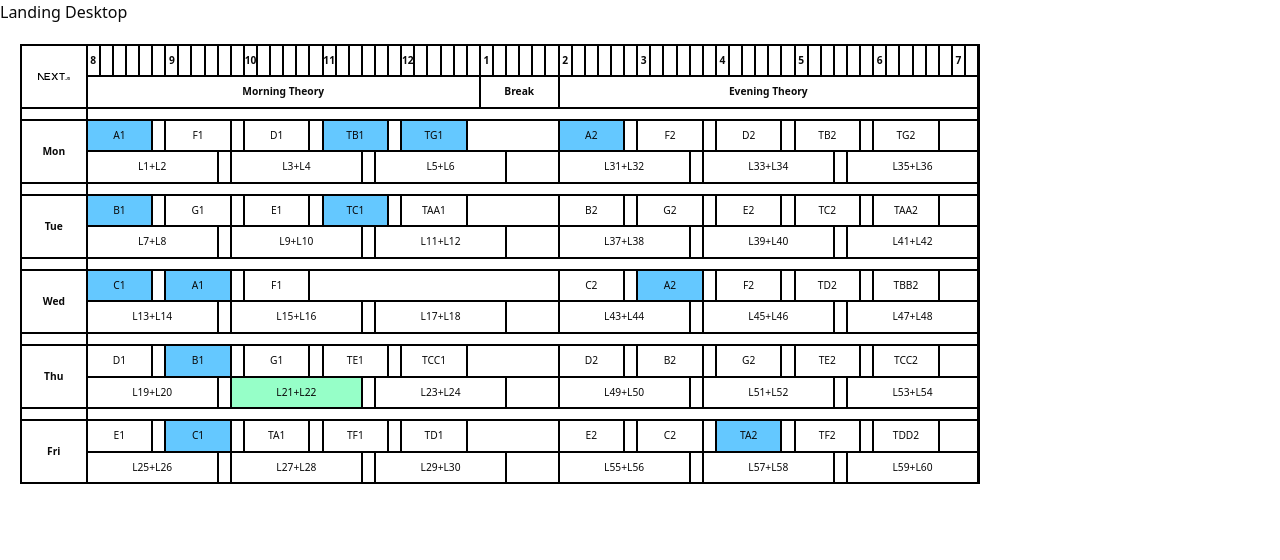
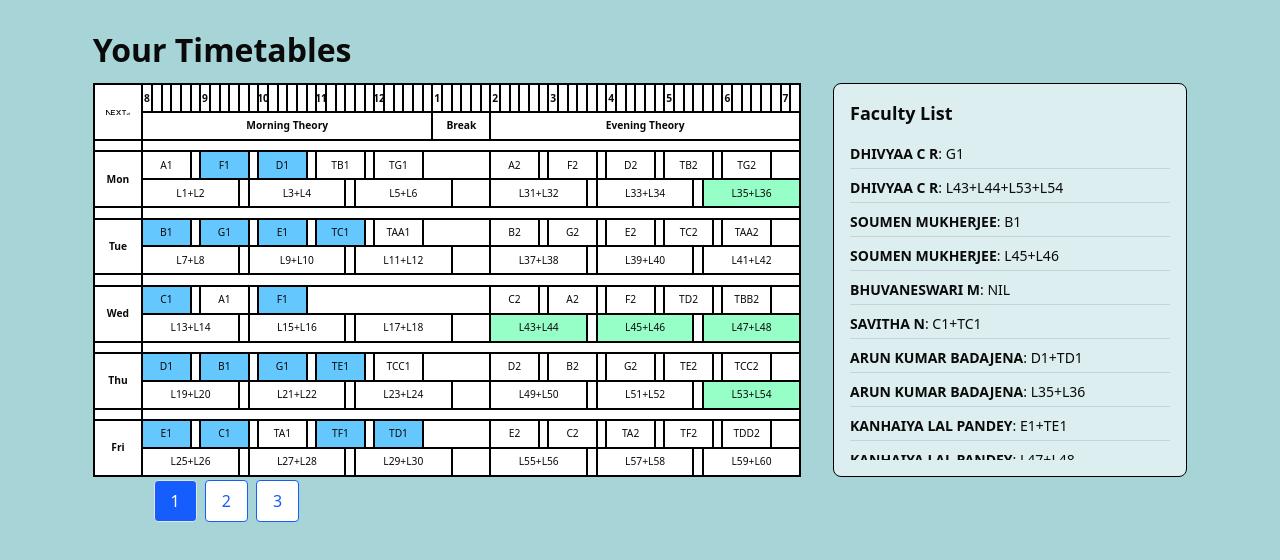
Before and after one commit to CodeChefVIT/ffcs, a Next.js app: page / in a window 1280 px wide. Shown: the top 560 px of the page. Built offline with nearby package versions, Linux system fonts and the light colour scheme.

Commit message:
Feat : TT and faculty list workin ; Merged both codes

```diff
--- /dev/null
+++ b/src/app/landing/landing.module.css
@@ -0,0 +1,62 @@
+.pageContainer {
+  background-color: #a7d5d7;
+  min-height: 100vh;
+  padding: 2rem;
+}
+
+.outerWrapper {
+  display: flex;
+  justify-content: center;
+}
+
+.mainContent {
+ height: 75%;
+  width: 90%;
+  max-width: 1600px;
+  aspect-ratio: 25 / 12;
+  min-width: 1000px;
+  min-height: 480px;
+  display: flex;
+  gap: 2rem;
+  align-items: stretch;
+}
+
+.timeTableWrapper {
+  height: 75%;
+
+  display: flex;
+  flex-direction: column;
+}
+
+.facultyTableWrapper {
+
+  height: 75%;
+
+  display: flex;
+  flex-direction: column;
+}
+
+.timeTableWrapper {
+  flex: 2;
+}
+
+.facultyTableWrapper {
+  flex: 1;
+}
+
+.buttonGroup {
+  margin-top: -8rem;
+  display: flex;
+  gap: 0.5rem;
+  margin-right: 30%;
+  margin-left:10%;
+  justify-content: left;
+}
+
+.pageTitle {
+  font-size: 2rem;
+  font-weight: bold;
+  line-height: 1.1;
+  margin-bottom: 1rem;
+  margin-left: 5%;
+}
--- a/src/app/landing/landing.tsx
+++ b/src/app/landing/landing.tsx
@@ -1,22 +1,145 @@
-import TimeTable from "@/components/timetable/TimeTable";
-import { tableFacingSlot } from "@/components/timetable/type";
+'use client';
 
-const slotNames: tableFacingSlot[] = [
-    { slotName: 'A1', showName: true },
-    { slotName: 'A2+TA2', showName: true },
-    { slotName: 'B1+TB1', showName: true },
-    { slotName: 'C1+TC1', showName: true },
-    { slotName: 'TG1', showName: true },
-    { slotName: 'L21+L22', showName: true },
+import React, { useState } from 'react';
+import TimeTable from '@/components/timetable/TimeTable';
+import FacultyTable from '@/components/ui/FacultyTable';
+import { IFacultyData, tableFacingSlot } from '@/lib/type';
+import styles from './landing.module.css';
+
+const extractSlotNames = (facultyData: IFacultyData[]): tableFacingSlot[] => {
+  const slotSet = new Set<string>();
+  facultyData.forEach(faculty => {
+    faculty.facultySlot.forEach(group => {
+      group.split('+').forEach(slotName => {
+        slotSet.add(slotName);
+      });
+    });
+  });
+  return Array.from(slotSet).map(slotName => ({ slotName, showName: true }));
+};
+
+const initialFacultyData: IFacultyData[][] = [
+ [
+  {
+    _id: '1',
+    faculty: 'DHIVYAA C R',
+    facultySlot: ['G1'],
+    subject: 'BCSE102P - Structured and Object-Oriented Programming Lab'
+  },
+  {
+    _id: '2',
+    faculty: 'DHIVYAA C R',
+    facultySlot: ['L43+L44+L53+L54'],
+    subject: 'BENG101L - Technical English Communication'
+  },
+  {
+    _id: '3',
+    faculty: 'SOUMEN MUKHERJEE',
+    facultySlot: ['B1'],
+    subject: 'BENG101P - Technical English Communication Lab'
+  },
+  {
+    _id: '4',
+    faculty: 'SOUMEN MUKHERJEE',
+    facultySlot: ['L45+L46'],
+    subject: 'BHUM101N - Ethics and Values'
+  },
+  {
+    _id: '5',
+    faculty: 'BHUVANESWARI M',
+    facultySlot: ['NIL'],
+    subject: 'BHUM220L - Financial Markets and Institutions'
+  },
+  {
+    _id: '6',
+    faculty: 'SAVITHA N',
+    facultySlot: ['C1+TC1'],
+    subject: 'BMAT101L - Calculus'
+  },
+  {
+    _id: '7',
+    faculty: 'ARUN KUMAR BADAJENA',
+    facultySlot: ['D1+TD1'],
+    subject: 'BMAT101P - Calculus Lab'
+  },
+  {
+    _id: '8',
+    faculty: 'ARUN KUMAR BADAJENA',
+    facultySlot: ['L35+L36'],
+    subject: 'BPHY101L - Engineering Physics'
+  },
+  {
+    _id: '9',
+    faculty: 'KANHAIYA LAL PANDEY',
+    facultySlot: ['E1+TE1'],
+    subject: 'BPHY101P - Engineering Physics Lab'
+  },
+  {
+    _id: '10',
+    faculty: 'KANHAIYA LAL PANDEY',
+    facultySlot: ['L47+L48'],
+    subject: 'BSTS101P - Quantitative Skills Practice I'
+  },
+  {
+    _id: '11',
+    faculty: 'SIXPHRASE (APT)',
+    facultySlot: ['F1+TF1'],
+    subject: 'BSTS101P - Quantitative Skills Practice I'
+  }
 ]
+,
+  [
+    { faculty: 'John Doe', facultySlot: ['A1+TA1', 'A1+TA1+TAA1'], _id: '1' },
+    { faculty: 'Jane Smith', facultySlot: ['B1+TB1'], _id: '2' },
+    { faculty: 'Raj Patel', facultySlot: ['C1+TC1', 'C1+TC1+TCC1'], _id: '3' },
+    { faculty: 'Emily Davis', facultySlot: ['D1+TD1'], _id: '4' },
+    { faculty: 'Michael Brown', facultySlot: ['E1+TE1'], _id: '5' },
+  ],
+  [
+    { faculty: 'Alice Johnson', facultySlot: ['C1', 'C2'], _id: '6' },
+    { faculty: 'Tom Hardy', facultySlot: ['L1+L2', 'A2'], _id: '7' },
+    { faculty: 'Priya Kumar', facultySlot: ['B1', 'C2'], _id: '8' },
+  ],
+];
 
-export default function view() {
-    return <div>
-        Landing Desktop
-        <div style={{ width: '1000px', height: '480px', padding: '20px' }}>
-            {/* always keep table containing div at 25:12 ratio */}
-            {/* and no smaller than 1000px by 480px */}
+export default function View() {
+  const [selectedIndex, setSelectedIndex] = useState(0);
+  const selectedData = initialFacultyData[selectedIndex];
+  const slotNames: tableFacingSlot[] = extractSlotNames(selectedData);
+
+  return (
+    <div className={styles.pageContainer}>
+    <h1 className={styles.pageTitle}>Your Timetables</h1>
+      <div className={styles.outerWrapper}>
+        <div className={styles.mainContent}>
+          <div className={styles.timeTableWrapper}>
+
             <TimeTable slotNames={slotNames} />
+          </div>
+
+          <div className={styles.facultyTableWrapper}>
+
+            <FacultyTable list={selectedData} />
+
+          </div>
         </div>
+      </div>
+
+      <div className={styles.buttonGroup}>
+        {initialFacultyData.map((_, i) => (
+          <button
+            key={i}
+            onClick={() => setSelectedIndex(i)}
+            className={`px-4 py-2 rounded border ${
+              selectedIndex === i
+                ? 'bg-blue-600 text-white'
+                : 'bg-white text-blue-600 border-blue-600'
+            }`}
+          >
+            {i + 1}
+          </button>
+        ))}
+      </div>
     </div>
+  );
 }
--- a/src/components/timetable/TimeTable.tsx
+++ b/src/components/timetable/TimeTable.tsx
@@ -1,12 +1,13 @@
 'use client';
 
 import React from 'react';
-import { slot, tableFacingSlot } from './type';
+import { slot, tableFacingSlot } from '../../lib/type';
 import { getSlot, getAllSlots } from '@/lib/slots';
 
 export default function TimeTable({ slotNames }: { slotNames: tableFacingSlot[] }) {
 
     const slots: slot[] = slotNames.map(slotNames => getSlot(slotNames.slotName, slotNames.showName)).flat();
+	console.log('Slots:', slots);
 
     const ROWS = 17
     const COLUMNS = 69;
@@ -70,6 +71,7 @@ export default function TimeTable({ slotNames }: { slotNames: tableFacingSlot[]
 
     const MERGE_CELLS_SLOTS: slot[] = [];
     const allSlotsWithoutName: slot[] = getAllSlots().map(slotName => getSlot(slotName, true)).flat();
+	console.log('ttSlot Names:', slotNames);
     MERGE_CELLS_SLOTS.push(
         ...allSlotsWithoutName.map(slot => ({
             colStart: slot.colStart,
@@ -220,7 +222,7 @@ export default function TimeTable({ slotNames }: { slotNames: tableFacingSlot[]
 
 
             {slots.map((slot, i) => (
-				// if slot name stars with L then green color bgt else blue
+                // if slot name starts with L then green color bgt else blue
                 <div
                 key={`slot-${i}`}
                 style={{
@@ -228,7 +230,7 @@ export default function TimeTable({ slotNames }: { slotNames: tableFacingSlot[]
                     gridColumnEnd: slot.colEnd,
                     gridRowStart: slot.rowStart,
                     gridRowEnd: slot.rowEnd,
-						backgroundColor: LAB_ROWS.includes(slot.rowStart) ? '#96FFC8' : '#64C8FF',
+                    backgroundColor: slot.slotName.startsWith('L') ? '#96FFC8' : '#64C8FF',
                     border: '0.5px solid #000000',
                     boxSizing: 'border-box',
                     display: 'flex',
@@ -258,6 +260,8 @@ export default function TimeTable({ slotNames }: { slotNames: tableFacingSlot[]
 
             ))}
 
+
         </div>
+
     );
 }
--- /dev/null
+++ b/src/components/ui/FacultyTable.module.css
@@ -0,0 +1,40 @@
+
+.container {
+  height: 100%;
+  width: 100%;
+  background-color: #dceeef;
+  border: 1px solid black;
+  border-radius: 0.5rem;
+  padding: 1rem;
+  display: flex;
+  flex-direction: column;
+}
+
+.header {
+  font-size: 1.125rem;
+  font-weight: 600;
+  margin-bottom: 1rem;
+}
+
+.list {
+  flex: 1;
+  overflow: auto;
+  display: flex;
+  flex-direction: column;
+  gap: 0.5rem;
+}
+
+.list::-webkit-scrollbar {
+  display: none;
+}
+
+.list {
+  scrollbar-width: none;
+  -ms-overflow-style: none;
+}
+
+.item {
+  font-size: 0.875rem;
+  padding-bottom: 0.25rem;
+  border-bottom: 1px solid rgba(0, 0, 0, 0.1);
+}
--- /dev/null
+++ b/src/components/ui/FacultyTable.tsx
@@ -0,0 +1,23 @@
+import React from 'react';
+import { IFacultyData } from '@/lib/type';
+import styles from './FacultyTable.module.css';
+
+interface Props {
+  facultyData?: IFacultyData;
+  list: IFacultyData[];
+}
+
+export default function FacultyTable({ list }: Props) {
+  return (
+    <div className={styles.container}>
+      <h2 className={styles.header}>Faculty List</h2>
+      <ul className={styles.list}>
+        {list.map((fac, idx) => (
+          <li key={idx} className={styles.item}>
+            <strong>{fac.faculty}</strong>: {fac.facultySlot.join(', ')}
+          </li>
+        ))}
+      </ul>
+    </div>
+  );
+}
--- a/src/lib/slots.ts
+++ b/src/lib/slots.ts
@@ -1,4 +1,4 @@
-import { slot } from "@/components/timetable/type";
+import { slot } from "@/lib/type";
 
 function mergeSlots(target: Record<string, slot[]>, newKey: string, keysToMerge: string[]) {
     target[newKey] = keysToMerge.flatMap(key => target[key] || []);
@@ -41,37 +41,37 @@ const slotMap: Record<string, slot[]> = {
     'G2': [{ rowStart: 7, rowEnd: 8, colStart: 44, colEnd: 49, slotName: 'G2' }, { rowStart: 13, rowEnd: 14, colStart: 50, colEnd: 55, slotName: 'G2' }],
     'TG2': [{ rowStart: 4, rowEnd: 5, colStart: 62, colEnd: 67, slotName: 'TG2' }],
 
-    'L1+L2': [{ rowStart: 5, rowEnd: 6, colStart: 2, colEnd: 12, slotName: 'L1+L2' }],
-    'L3+L4': [{ rowStart: 5, rowEnd: 6, colStart: 13, colEnd: 23, slotName: 'L3+L4' }],
-    'L5+L6': [{ rowStart: 5, rowEnd: 6, colStart: 24, colEnd: 34, slotName: 'L5+L6' }],
-    'L7+L8': [{ rowStart: 8, rowEnd: 9, colStart: 2, colEnd: 12, slotName: 'L7+L8' }],
-    'L9+L10': [{ rowStart: 8, rowEnd: 9, colStart: 13, colEnd: 23, slotName: 'L9+L10' }],
-    'L11+L12': [{ rowStart: 8, rowEnd: 9, colStart: 24, colEnd: 34, slotName: 'L11+L12' }],
-    'L13+L14': [{ rowStart: 11, rowEnd: 12, colStart: 2, colEnd: 12, slotName: 'L13+L14' }],
-    'L15+L16': [{ rowStart: 11, rowEnd: 12, colStart: 13, colEnd: 23, slotName: 'L15+L16' }],
-    'L17+L18': [{ rowStart: 11, rowEnd: 12, colStart: 24, colEnd: 34, slotName: 'L17+L18' }],
-    'L19+L20': [{ rowStart: 14, rowEnd: 15, colStart: 2, colEnd: 12, slotName: 'L19+L20' }],
-    'L21+L22': [{ rowStart: 14, rowEnd: 15, colStart: 13, colEnd: 23, slotName: 'L21+L22' }],
-    'L23+L24': [{ rowStart: 14, rowEnd: 15, colStart: 24, colEnd: 34, slotName: 'L23+L24' }],
-    'L25+L26': [{ rowStart: 17, rowEnd: 18, colStart: 2, colEnd: 12, slotName: 'L25+L26' }],
-    'L27+L28': [{ rowStart: 17, rowEnd: 18, colStart: 13, colEnd: 23, slotName: 'L27+L28' }],
-    'L29+L30': [{ rowStart: 17, rowEnd: 18, colStart: 24, colEnd: 34, slotName: 'L29+L30' }],
+    'L1': [{ rowStart: 5, rowEnd: 6, colStart: 2, colEnd: 12, slotName: 'L1+L2' }],
+    'L3': [{ rowStart: 5, rowEnd: 6, colStart: 13, colEnd: 23, slotName: 'L3+L4' }],
+    'L5': [{ rowStart: 5, rowEnd: 6, colStart: 24, colEnd: 34, slotName: 'L5+L6' }],
+    'L7': [{ rowStart: 8, rowEnd: 9, colStart: 2, colEnd: 12, slotName: 'L7+L8' }],
+    'L9': [{ rowStart: 8, rowEnd: 9, colStart: 13, colEnd: 23, slotName: 'L9+L10' }],
+    'L11': [{ rowStart: 8, rowEnd: 9, colStart: 24, colEnd: 34, slotName: 'L11+L12' }],
+    'L13': [{ rowStart: 11, rowEnd: 12, colStart: 2, colEnd: 12, slotName: 'L13+L14' }],
+    'L15': [{ rowStart: 11, rowEnd: 12, colStart: 13, colEnd: 23, slotName: 'L15+L16' }],
+    'L17': [{ rowStart: 11, rowEnd: 12, colStart: 24, colEnd: 34, slotName: 'L17+L18' }],
+    'L19': [{ rowStart: 14, rowEnd: 15, colStart: 2, colEnd: 12, slotName: 'L19+L20' }],
+    'L21': [{ rowStart: 14, rowEnd: 15, colStart: 13, colEnd: 23, slotName: 'L21+L22' }],
+    'L23': [{ rowStart: 14, rowEnd: 15, colStart: 24, colEnd: 34, slotName: 'L23+L24' }],
+    'L25': [{ rowStart: 17, rowEnd: 18, colStart: 2, colEnd: 12, slotName: 'L25+L26' }],
+    'L27': [{ rowStart: 17, rowEnd: 18, colStart: 13, colEnd: 23, slotName: 'L27+L28' }],
+    'L29': [{ rowStart: 17, rowEnd: 18, colStart: 24, colEnd: 34, slotName: 'L29+L30' }],
 
-    'L31+L32': [{ rowStart: 5, rowEnd: 6, colStart: 38, colEnd: 48, slotName: 'L31+L32' }],
-    'L33+L34': [{ rowStart: 5, rowEnd: 6, colStart: 49, colEnd: 59, slotName: 'L33+L34' }],
-    'L35+L36': [{ rowStart: 5, rowEnd: 6, colStart: 60, colEnd: 70, slotName: 'L35+L36' }],
-    'L37+L38': [{ rowStart: 8, rowEnd: 9, colStart: 38, colEnd: 48, slotName: 'L37+L38' }],
-    'L39+L40': [{ rowStart: 8, rowEnd: 9, colStart: 49, colEnd: 59, slotName: 'L39+L40' }],
-    'L41+L42': [{ rowStart: 8, rowEnd: 9, colStart: 60, colEnd: 70, slotName: 'L41+L42' }],
-    'L43+L44': [{ rowStart: 11, rowEnd: 12, colStart: 38, colEnd: 48, slotName: 'L43+L44' }],
-    'L45+L46': [{ rowStart: 11, rowEnd: 12, colStart: 49, colEnd: 59, slotName: 'L45+L46' }],
-    'L47+L48': [{ rowStart: 11, rowEnd: 12, colStart: 60, colEnd: 70, slotName: 'L47+L48' }],
-    'L49+L50': [{ rowStart: 14, rowEnd: 15, colStart: 38, colEnd: 48, slotName: 'L49+L50' }],
-    'L51+L52': [{ rowStart: 14, rowEnd: 15, colStart: 49, colEnd: 59, slotName: 'L51+L52' }],
-    'L53+L54': [{ rowStart: 14, rowEnd: 15, colStart: 60, colEnd: 70, slotName: 'L53+L54' }],
-    'L55+L56': [{ rowStart: 17, rowEnd: 18, colStart: 38, colEnd: 48, slotName: 'L55+L56' }],
-    'L57+L58': [{ rowStart: 17, rowEnd: 18, colStart: 49, colEnd: 59, slotName: 'L57+L58' }],
-    'L59+L60': [{ rowStart: 17, rowEnd: 18, colStart: 60, colEnd: 70, slotName: 'L59+L60' }],
+    'L31': [{ rowStart: 5, rowEnd: 6, colStart: 38, colEnd: 48, slotName: 'L31+L32' }],
+    'L33': [{ rowStart: 5, rowEnd: 6, colStart: 49, colEnd: 59, slotName: 'L33+L34' }],
+    'L35': [{ rowStart: 5, rowEnd: 6, colStart: 60, colEnd: 70, slotName: 'L35+L36' }],
+    'L37': [{ rowStart: 8, rowEnd: 9, colStart: 38, colEnd: 48, slotName: 'L37+L38' }],
+    'L39': [{ rowStart: 8, rowEnd: 9, colStart: 49, colEnd: 59, slotName: 'L39+L40' }],
+    'L41': [{ rowStart: 8, rowEnd: 9, colStart: 60, colEnd: 70, slotName: 'L41+L42' }],
+    'L43': [{ rowStart: 11, rowEnd: 12, colStart: 38, colEnd: 48, slotName: 'L43+L44' }],
+    'L45': [{ rowStart: 11, rowEnd: 12, colStart: 49, colEnd: 59, slotName: 'L45+L46' }],
+    'L47': [{ rowStart: 11, rowEnd: 12, colStart: 60, colEnd: 70, slotName: 'L47+L48' }],
+    'L49': [{ rowStart: 14, rowEnd: 15, colStart: 38, colEnd: 48, slotName: 'L49+L50' }],
+    'L51': [{ rowStart: 14, rowEnd: 15, colStart: 49, colEnd: 59, slotName: 'L51+L52' }],
+    'L53': [{ rowStart: 14, rowEnd: 15, colStart: 60, colEnd: 70, slotName: 'L53+L54' }],
+    'L55': [{ rowStart: 17, rowEnd: 18, colStart: 38, colEnd: 48, slotName: 'L55+L56' }],
+    'L57': [{ rowStart: 17, rowEnd: 18, colStart: 49, colEnd: 59, slotName: 'L57+L58' }],
+    'L59': [{ rowStart: 17, rowEnd: 18, colStart: 60, colEnd: 70, slotName: 'L59+L60' }],
 };
 
 mergeSlots(slotMap, 'A1+TA1', ['A1', 'TA1']);
--- /dev/null
+++ b/src/lib/type.ts
@@ -0,0 +1,18 @@
+export type slot = {
+  colStart: number;
+  colEnd: number;
+  rowStart: number;
+  rowEnd: number;
+  slotName: string;
+};
+
+export type tableFacingSlot = {
+  slotName: string;
+  showName: boolean;
+};
+export type IFacultyData = {
+  faculty: string;
+  facultySlot: string[];
+  _id?: string;
+  subject?: string;
+};
```
Also changed, not shown: 2 other files (tests, documents, lock files or other folders). Lines whose indentation alone changed are shown as unchanged.
